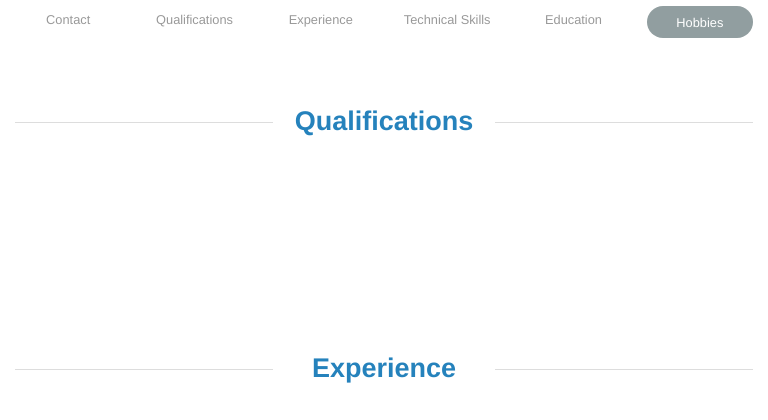
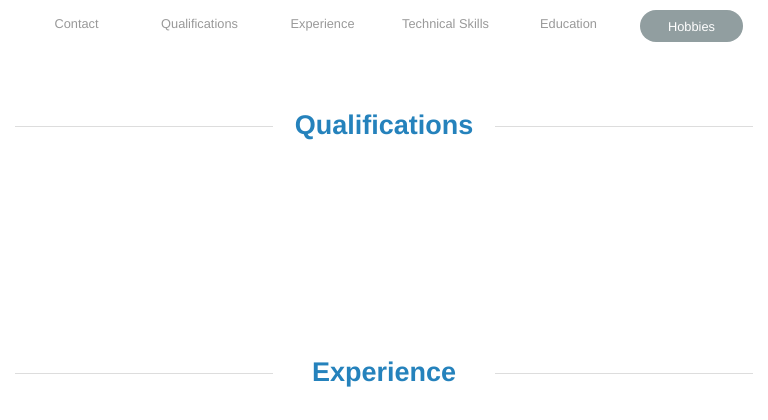
Before and after one commit to arthurio/site_heroku, a Django app: page / in a window 768 px wide. Shown: the part 131-551 px from the top of the page. Run offline with Django 3.2, Linux system fonts and the light colour scheme; some web fonts are replaced.

Commit message:
remove the magellan for mobiles

```diff
--- a/perso/static/css/style.css
+++ b/perso/static/css/style.css
@@ -78,16 +78,6 @@
     margin: -0.25em auto 1.125em;
 }
 
-@media only screen and (max-width: 768px) {
-    [data-magellan-expedition] {
-        padding: 10px 0;
-    }
-
-    [data-magellan-expedition] .sub-nav {
-        padding: 0;
-    }
-}
-
 [data-magellan-expedition] [data-magellan-arrival] {
     text-align: center;
 }
@@ -109,12 +99,7 @@
 }
 
 .small-block-grid-3.large-block-grid-6 > li {
-    padding: 0 0.625em 0.2em;
-}
-@media only screen and (min-width: 768px) {
-    .small-block-grid-3.large-block-grid-6 > li {
-        padding: 0 0.625em 1.25em;
-    }
+    padding: 0 0.625em 1.25em;
 }
 /* END NAV */
 
--- a/perso/templates/nav.html
+++ b/perso/templates/nav.html
@@ -1,4 +1,4 @@
-<div class="row">
+<div class="row hide-for-small">
     <div class="small-12 large-12 columns">
         <div data-magellan-expedition="fixed">
             <div class="sub-nav">
```
